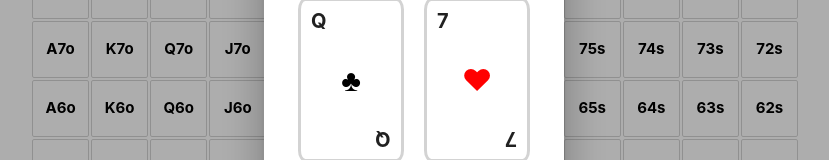
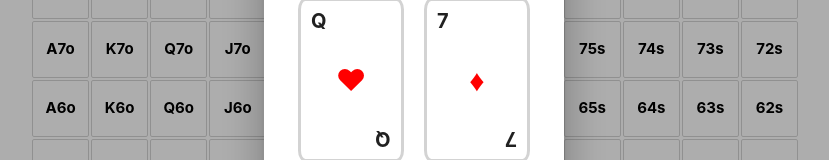
Before and after one commit to loatr-tech/poker, an Angular app: page / in a window 1280 px wide. Both pictures are taken after a click on the button "Training". Shown: the part 331-491 px from the top of the page, without its empty margins (226-1055 px from the left). Built offline with nearby package versions, Linux system fonts and the light colour scheme.

Commit message:
Be able to go to next card

```diff
--- a/src/app/poker-training-modal/poker-training-modal.component.html
+++ b/src/app/poker-training-modal/poker-training-modal.component.html
@@ -14,6 +14,7 @@
   <section>
     <button
       *ngFor="let action of actions"
+      (click)="this.chooseAction(action)"
     >
       {{action.text}}
     </button>
--- a/src/app/poker-training-modal/poker-training-modal.component.ts
+++ b/src/app/poker-training-modal/poker-training-modal.component.ts
@@ -12,37 +12,8 @@ export class PokerTrainingModalComponent implements OnInit {
   chartMatrix: PokerHands[][] = [];
   randomHands: string[] = [];
   actions: any[] = [];
+  currentHands: any;
   trainingIndex = 0;
-
-  get currentHands(): any {
-    if (this.randomHands.length) {
-      const [firstSize, secondSize, suit] = this.randomHands[this.trainingIndex].split('');
-      const pokerSuits = [...POKER_SUITS];
-      // Shuffle
-      for (let i = pokerSuits.length - 1; i > 0; i--) {
-        const j = Math.floor(Math.random() * (i + 1));
-        [pokerSuits[i], pokerSuits[j]] = [pokerSuits[j], pokerSuits[i]];
-      }
-      let currentSuits: any[] = [];
-      if (suit === 's') {
-        currentSuits = [pokerSuits[0], pokerSuits[0]];
-      } else {
-        currentSuits = [pokerSuits[0], pokerSuits[1]];
-      }
-      return {
-        firstCard: {
-          size: firstSize,
-          suit: currentSuits[0],
-        },
-        secondCard: {
-          size: secondSize,
-          suit: currentSuits[1],
-        }
-      }
-    } else {
-      return null
-    }
-  }
 
   constructor(
     @Inject(MAT_DIALOG_DATA) private _data: any
@@ -59,7 +30,15 @@ export class PokerTrainingModalComponent implements OnInit {
 
   ngOnInit(): void {
     this._randomHandsGenerator();
-    this._getPotentialActions();
+    this._getCurrentHand();
+  }
+
+  chooseAction(action: any) {
+    console.log(action);
+    if (this.trainingIndex < this.randomHands.length - 1) {
+      this.trainingIndex++;
+      this._getCurrentHand();
+    }
   }
 
   private _randomHandsGenerator() {
@@ -83,10 +62,35 @@ export class PokerTrainingModalComponent implements OnInit {
     }
 
     this.randomHands = randomHands;
-    console.log(randomHands);
   }
 
-  private _getPotentialActions() {
-
+  private _getCurrentHand() {
+    if (this.randomHands.length) {
+      const [firstSize, secondSize, suit] = this.randomHands[this.trainingIndex].split('');
+      const pokerSuits = [...POKER_SUITS];
+      // Shuffle
+      for (let i = pokerSuits.length - 1; i > 0; i--) {
+        const j = Math.floor(Math.random() * (i + 1));
+        [pokerSuits[i], pokerSuits[j]] = [pokerSuits[j], pokerSuits[i]];
+      }
+      let currentSuits: any[] = [];
+      if (suit === 's') {
+        currentSuits = [pokerSuits[0], pokerSuits[0]];
+      } else {
+        currentSuits = [pokerSuits[0], pokerSuits[1]];
+      }
+      this.currentHands = {
+        firstCard: {
+          size: firstSize,
+          suit: currentSuits[0],
+        },
+        secondCard: {
+          size: secondSize,
+          suit: currentSuits[1],
+        }
+      }
+    } else {
+      this.currentHands = {};
+    }
   }
 }
```
